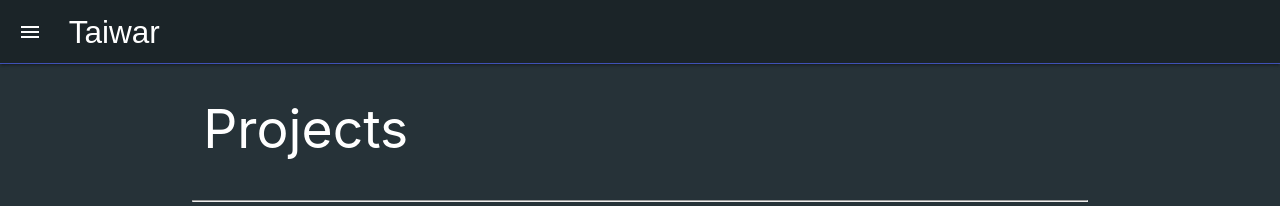
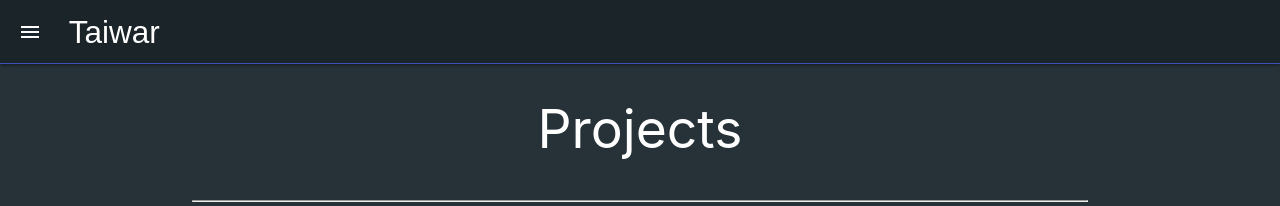
Before and after one commit to Taiwar/taiwar.github.io, a plain HTML site: page index.html in a window 1280 px wide. Shown: the top 206 px of the page. Drawn offline with nearby package versions, Linux system fonts and the light colour scheme; a web font is replaced by a local one.

Commit message:
Center headline, remove debug log

```diff
--- a/index.html
+++ b/index.html
@@ -46,7 +46,7 @@
     </nav>
     <div class="container">
         <div class="row">
-            <div class="col s12 m6">
+            <div class="col s12 center-align">
                 <h2>Projects</h2>
             </div>
         </div>
--- a/js/style_inits.js
+++ b/js/style_inits.js
@@ -6,7 +6,6 @@ document.addEventListener('DOMContentLoaded', function() {
         closeOnClick: true,
     });
     let collapsible_elems = document.getElementsByClassName("collapsed");
-    console.log(collapsible_elems);
     Array.from(collapsible_elems).forEach((elem) => {
         elem.addEventListener("click", function() {
             this.classList.toggle("active");
```
